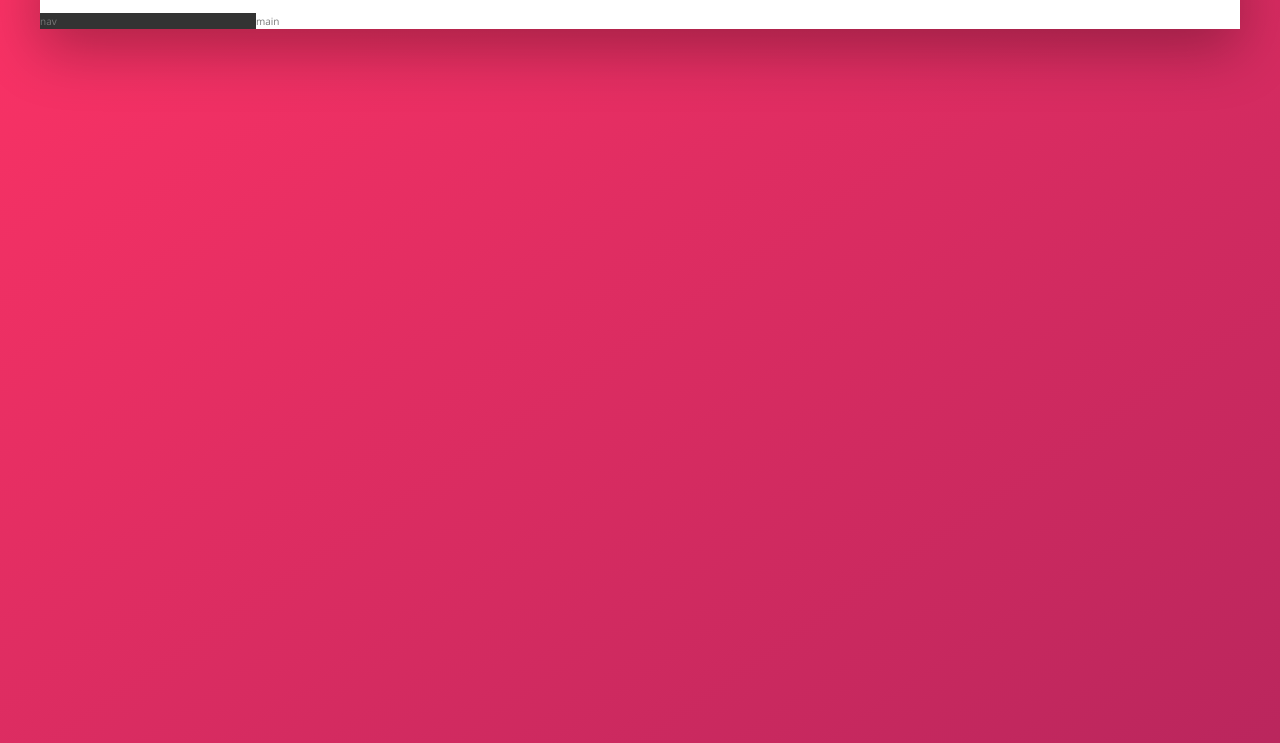
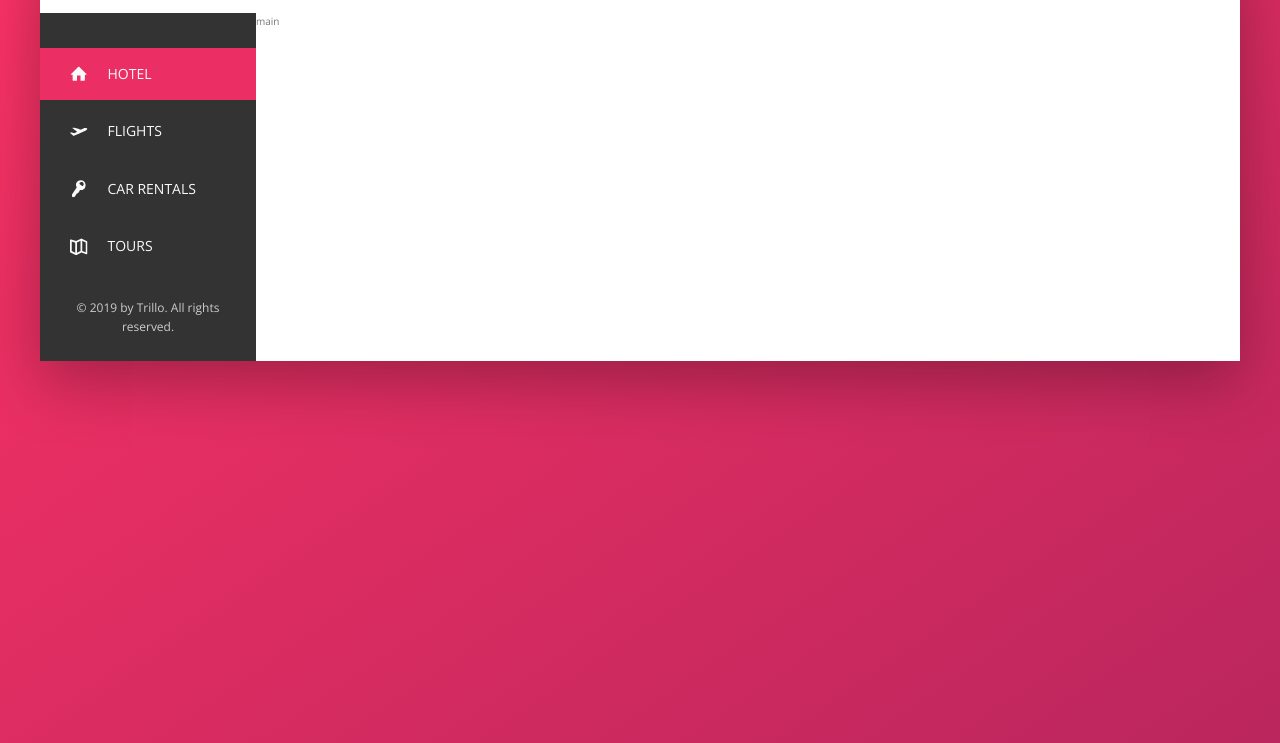
Before and after one commit to Guilllemain/booking-page, a website: page index.html in a window 1280 px wide. Shown: the part 137-880 px from the top of the page. Drawn offline with nearby package versions, Linux system fonts and the light colour scheme.

Commit message:
Added the sidebar

```diff
--- a/index.html
+++ b/index.html
@@ -43,7 +43,43 @@
             </header>
             <div class="content">
                 <nav class="sidebar">
-                    nav
+                    <ul class="side-nav">
+                        <li class="side-nav__item side-nav__item--active">
+                            <a href="#" class="side-nav__link">
+                                <svg class="side-nav__icon">
+                                    <use xlink:href="img/sprite.svg#icon-home"></use>
+                                </svg>
+                                <span>Hotel</span>
+                            </a>
+                        </li>
+                        <li class="side-nav__item">
+                            <a href="#" class="side-nav__link">
+                                <svg class="side-nav__icon">
+                                    <use xlink:href="img/sprite.svg#icon-aircraft-take-off"></use>
+                                </svg>
+                                <span>Flights</span>
+                            </a>
+                        </li>
+                        <li class="side-nav__item">
+                            <a href="#" class="side-nav__link">
+                                <svg class="side-nav__icon">
+                                    <use xlink:href="img/sprite.svg#icon-key"></use>
+                                </svg>
+                                <span>Car rentals</span>
+                            </a>
+                        </li>
+                        <li class="side-nav__item">
+                            <a href="#" class="side-nav__link">
+                                <svg class="side-nav__icon">
+                                    <use xlink:href="img/sprite.svg#icon-map"></use>
+                                </svg>
+                                <span>Tours</span>
+                            </a>
+                        </li>
+                    </ul>
+                    <div class="legal">
+                        &copy; 2019 by Trillo. All rights reserved.
+                    </div>
                 </nav>
                 <main class="hotel-view">
                     main
--- a/sass/_components.scss
+++ b/sass/_components.scss
@@ -100,3 +100,64 @@
 		margin-right: 1rem;
 	}
 }
+
+// SIDE NAVIGATION
+.side-nav {
+	font-size: 1.4rem;
+	margin-top: 3.5rem;
+	list-style: none;
+
+	&__item {
+		position: relative;
+
+		&:not(:last-child) {
+			margin-bottom: .5rem;
+		}
+
+		&::before {
+			content: "";
+			position: absolute;
+			top: 0;
+			left: 0;
+			height: 100%;
+			width: 3px;
+			transform: scaleY(0);
+			transition: transform .2s, width .4s cubic-bezier(1,0,0,1) .2s, background-color .1s;
+			background-color: var(--color-pink)
+		}
+
+		&:hover::before,&--active::before {
+			transform: scaleY(1);
+			width: 100%;
+		}
+
+		&:active::before {
+			background-color: var(--color-pink-light);
+		}
+	}
+
+	&__link:link, &__link:visited {
+		display: flex;
+		align-items: center;
+		z-index: 5;
+		position: relative;
+		text-decoration: none;
+		text-transform: uppercase;
+		padding: 1.5rem 3rem;
+		color: var(--color-grey-light-1);
+	}
+
+	&__icon {
+		width: 1.75rem;
+		height: 1.75rem;
+		margin-right: 2rem;
+		fill: currentColor;
+	}
+}
+
+.legal {
+	font-size: 1.2rem;
+	text-align: center;
+	padding: 2.5rem;
+	color: var(--color-grey-light-4);
+}
--- a/sass/_layout.scss
+++ b/sass/_layout.scss
@@ -21,6 +21,9 @@
 
 .sidebar {
 	flex: 0 0 18%;
+	display: flex;
+	flex-direction: column;
+	justify-content: space-between;
 	background-color: var(--color-grey-dark-1);
 }
 
```
Also changed, not shown: css/style.css.
